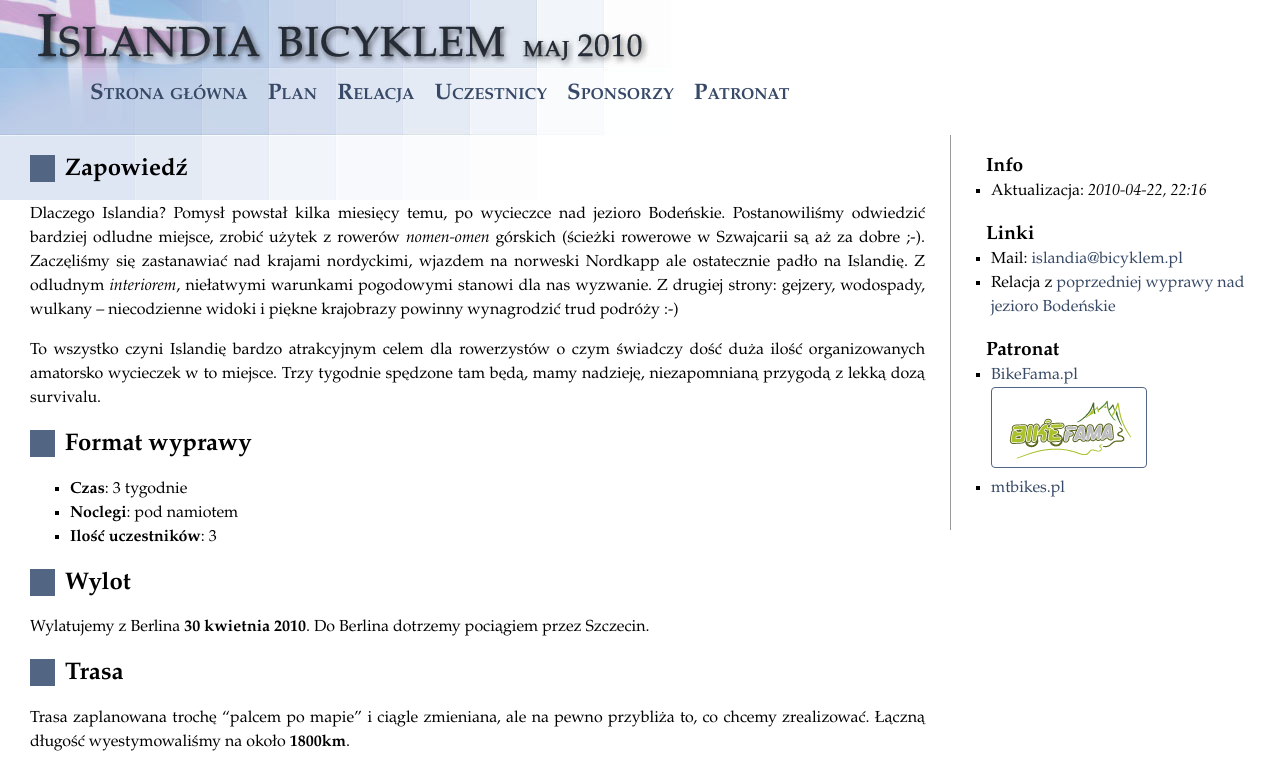
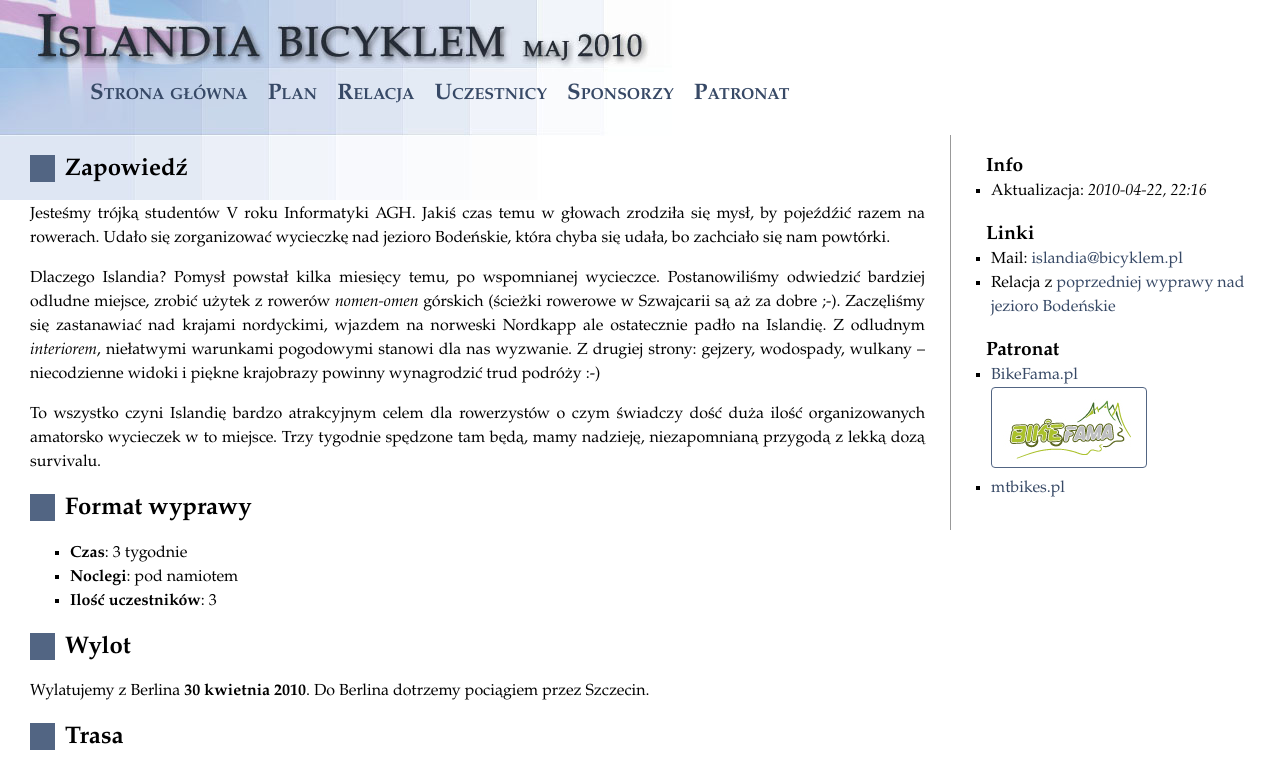
Before and after one commit to michalbugno/bicyklem.pl, a Jekyll site: the page built from trip_plan.markdown, in a window 1280 px wide and 900 px high, cut to the strip 0-766 px from the top of the window. Built offline with Jekyll 4.4.1, drawn with Linux system fonts in a browser that asks for light colours.

Commit message:
Cache control Changed trip desc

```diff
--- a/_layouts/default.html
+++ b/_layouts/default.html
@@ -4,6 +4,7 @@
   <head>
     <title>Islandia rowerem &raquo; {{ page.title }}</title>
     <meta http-equiv="content-type" content="text/html; charset=utf-8" />
+    <meta http-equiv="cache-control" content="no-cache">
     <meta name="author" content="Michał Bugno" />
     <meta name="description" content="Strona poświęcona wycieczce rowerowej na Islandię w maju 2010." />
     <meta name="keywords" content="rower, bicykl, rowery, bicykle, islandia, wycieczka, agh" />
--- a/patronage.markdown
+++ b/patronage.markdown
@@ -3,7 +3,8 @@ layout: default
 title: Patronat
 ---
 
-Dziękujemy za objęcie patronatu nad wyprawą następującym serwisom:
+Dziękujemy za objęcie patronatu nad wyprawą następującym serwisom (kolejność
+alfabetyczna):
 
 ## [BikeFama.pl](http://bikefama.pl/)
 <a href="http://bikefama.pl/"><img src="./images/patronage/bike_fama_150.jpg" /></a>
--- a/trip_plan.markdown
+++ b/trip_plan.markdown
@@ -4,9 +4,14 @@ title: Plan wycieczki
 ---
 
 ## Zapowiedź
-Dlaczego Islandia? Pomysł powstał kilka miesięcy temu, po wycieczce nad jezioro
-Bodeńskie. Postanowiliśmy odwiedzić bardziej odludne miejsce, zrobić użytek z
-rowerów _nomen-omen_ górskich (ścieżki rowerowe w Szwajcarii są aż za dobre ;-).
+Jesteśmy trójką studentów V roku Informatyki AGH. Jakiś czas temu w głowach
+zrodziła się mysł, by pojeźdźić razem na rowerach. Udało się zorganizować
+wycieczkę nad jezioro Bodeńskie, która chyba się udała, bo zachciało się nam
+powtórki.
+
+Dlaczego Islandia? Pomysł powstał kilka miesięcy temu, po wspomnianej wycieczce.
+Postanowiliśmy odwiedzić bardziej odludne miejsce, zrobić użytek z rowerów
+_nomen-omen_ górskich (ścieżki rowerowe w Szwajcarii są aż za dobre ;-).
 Zaczęliśmy się zastanawiać nad krajami nordyckimi, wjazdem na norweski Nordkapp
 ale ostatecznie padło na Islandię. Z odludnym _interiorem_, niełatwymi warunkami
 pogodowymi stanowi dla nas wyzwanie.  Z drugiej strony: gejzery, wodospady,
```
